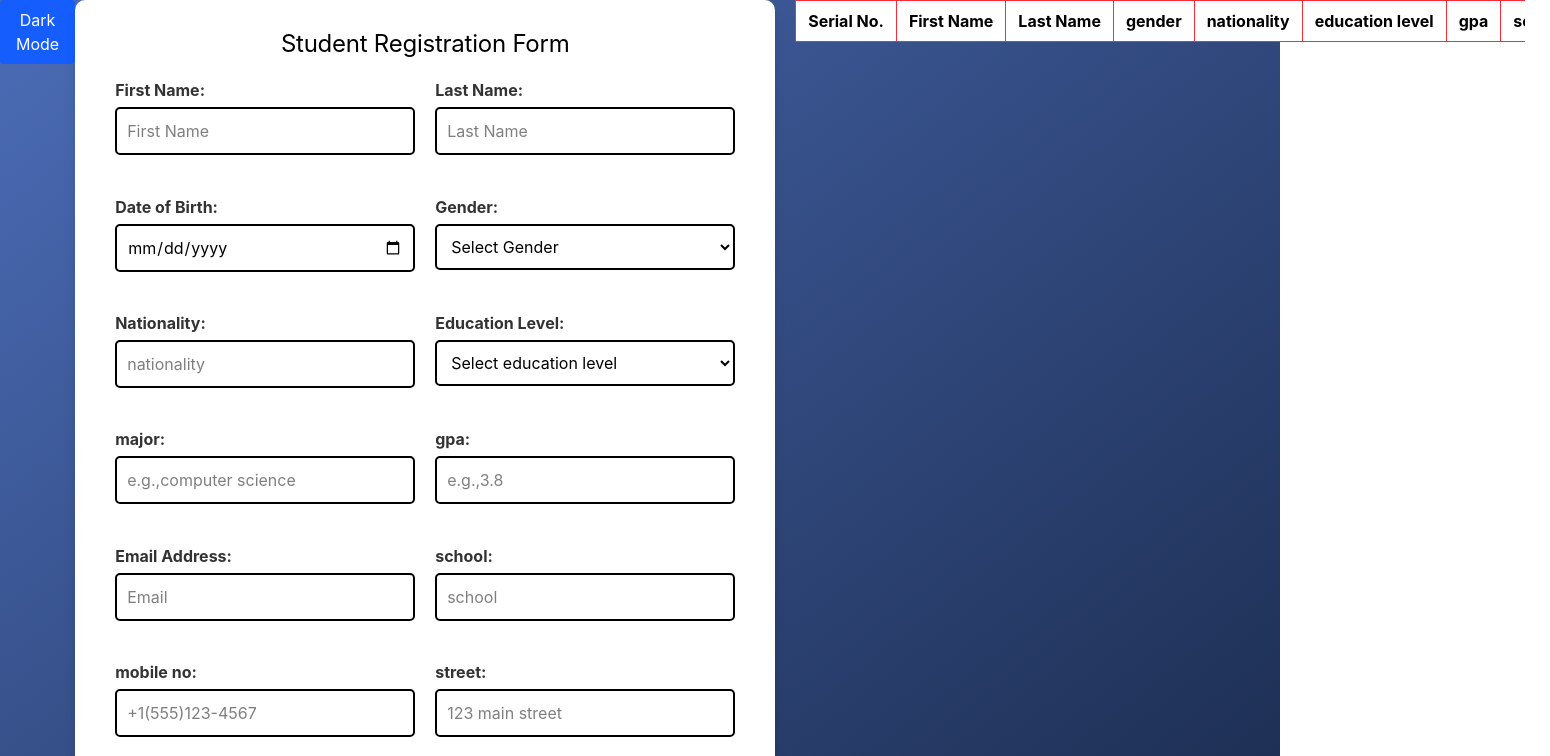
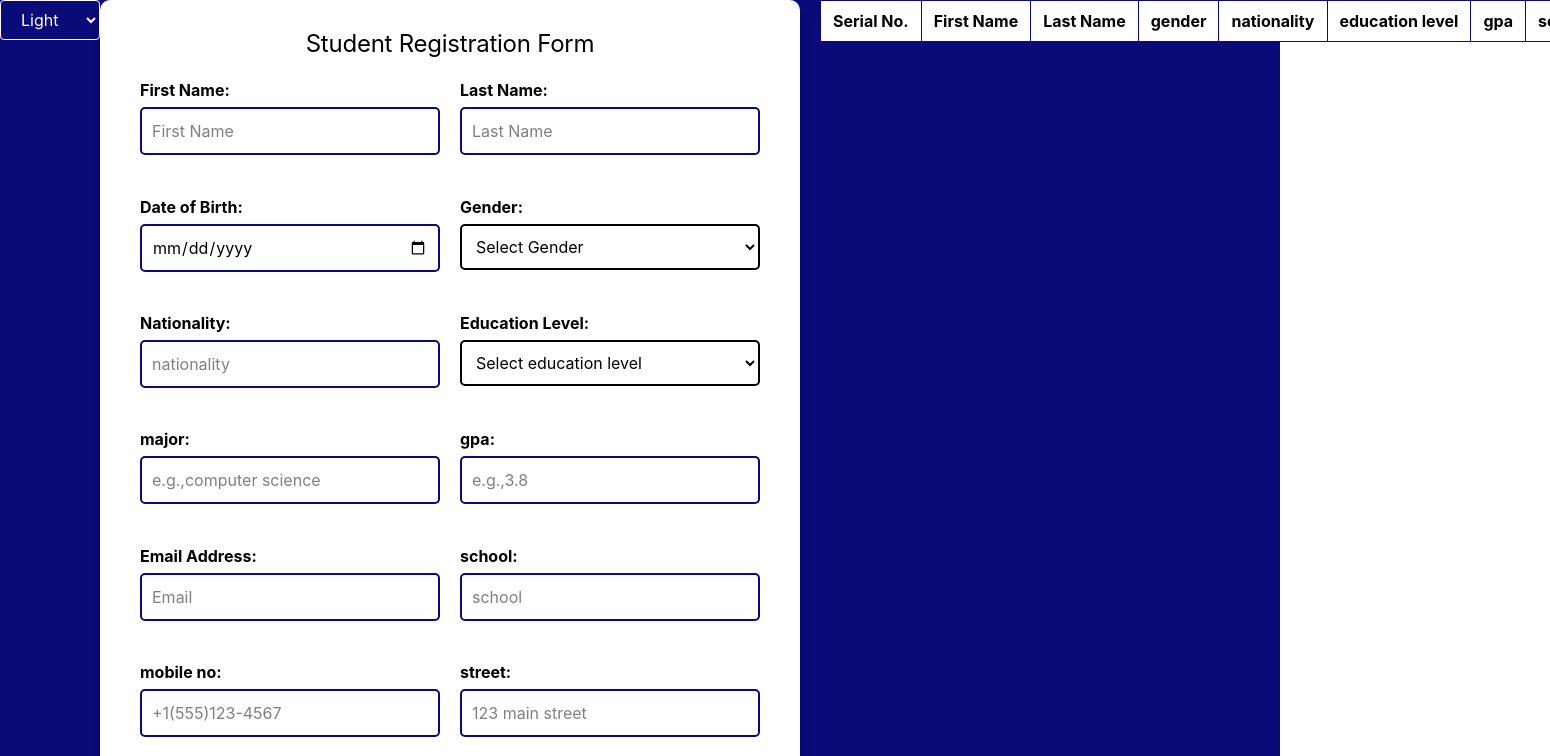
Before and after one commit to akankshyamohapatra/react-js-learning, a React (Vite) app in the folder react-vite-learning/: page / in a window 1280 px wide. Shown: the top 756 px of the page, 1550 px wide, since content can reach past the window. Built offline with nearby package versions, Linux system fonts and the light colour scheme.

Commit message:
add multiple themes to registration form

```diff
--- a/react-vite-learning/src/App.jsx
+++ b/react-vite-learning/src/App.jsx
@@ -7,20 +7,25 @@ import useUserStore from "./store/userStore";
 
 function App() {
 
-  const darkMode=useUserStore((state) => state.darkMode);
-  const toggleTheme=useUserStore((state) => state.toggleTheme);
+  const theme =useUserStore((state) => state.theme);
+  const setTheme =useUserStore((state) => state.setTheme);
 
   return (
    //body
-<div className={`font-sans m-0 p-0 flex justify-start items-start min-h-screen ${darkMode ? "bg-gray-800 text-white" :"bg-gradient-to-br from-[#4b6cb7] to-[#182848] text-black" }`}>
+<div className={`theme-${theme} font-sans m-0 p-0 flex justify-start items-start min-h-screen bg-[var(--primary)] text-white`}>
 
-  <button onClick={toggleTheme}
-  className="mb-5 px-4 py-2 rounded bg-blue-600 text-white">
-
-  {darkMode ? "Light Mode" : "Dark Mode"}
-
-  </button>
-
+  <div>
+<select
+value={theme}
+onChange={(e) => setTheme(e.target.value)}
+className="mb-5 px-4 py-2 rounded border"
+>
+  <option value="light">Light</option>
+  <option value="dark">Dark</option>
+  <option value="green">Green</option>
+  <option value="pink">Pink</option>
+</select>
+</div>
 
     <div className="flex gap-5 min-[412px]:max-[915px]:flex-col">
       <UserForm/>
@@ -28,6 +33,7 @@ function App() {
       <UserTable/>
     </div>
     </div>
+
   );
 }
 
--- a/react-vite-learning/src/UserForm.jsx
+++ b/react-vite-learning/src/UserForm.jsx
@@ -16,7 +16,7 @@ const editIndex=useUserStore(
   (state) => state.editIndex
 );
 
-const darkMode=useUserStore((state) => state.darkMode);
+
 
 
 
@@ -371,16 +371,18 @@ setFormData({
   };
 
   return (
-    <div className={`px-10 py-[30px] rounded-[10px] shadow-lg max-w-[1000px] w-[700px] min-[412px]:max-[915px]:w-[970px] ${darkMode?"bg-gray-800 text-white border-2 border-white": "bg-white text-black" }`}>
+    <div className="px-10 py-[30px] rounded-[10px] shadow-lg max-w-[1000px] w-[700px] min-[412px]:max-[915px]:w-[970px] bg-[var(--bg)] text-[var(--text)]">
     <form onSubmit={handleSubmit}>
       <h2 className="text-[24px] leading-[118%] tracking-[-0.24px] mb-5 text-center max-[1024px]:text-[20px]">Student Registration Form</h2>
 
       <div className="flex gap-5 max-[600px]:flex-col">
 
         <div className="flex flex-col mb-[15px] flex-[3]">
-        <label className ={`mb-[5px] font-bold  flex justify-start "htmlFor="fname" ${darkMode? "text-white":"text-[#333]"}`}>First Name: </label>
+        <label className ="mb-[5px] font-bold  flex justify-start  text-[var(--text)]"
+        htmlFor="fname"
+        >First Name: </label>
 
-        <input className={`p-[10px] border-2 rounded-[5px] text-base box-border w-full mb-[10px] ${ darkMode? "bg-gray-700 text-white border-gray-500" : "bg-white text-black border-black"}`}
+        <input className="p-[10px] border-2 rounded-[5px] text-base box-border w-full mb-[10px] bg-[var(--bg)] text-[var(--text)] border-[var(--primary)]"
           type="text"
           name="fname"
           placeholder="First Name"
@@ -395,9 +397,11 @@ setFormData({
 
 
         <div className=" flex flex-col mb-[15px] flex-[3]">
-        <label className ={`mb-[5px] font-bold  flex justify-start "htmlFor="lname" ${darkMode? "text-white":"text-[#333]"}`}>Last Name: </label>
+        <label className ="mb-[5px] font-bold  flex justify-start text-[var(--text)]"
+        htmlFor="lname"
+        >Last Name: </label>
 
-        <input className={`p-[10px] border-2 rounded-[5px] text-base box-border w-full mb-[10px] ${ darkMode? "bg-gray-700 text-white border-gray-500" : "bg-white text-black border-black"}`}
+        <input className="p-[10px] border-2 rounded-[5px] text-base box-border w-full mb-[10px] bg-[var(--bg)] text-[var(--text)] border-[var(--primary)]"
           type="text"
           name="lname"
           placeholder="Last Name"
@@ -412,8 +416,10 @@ setFormData({
 
       <div className="flex gap-5 max-[600px]:flex-col">
       <div className=" flex flex-col mb-[15px] flex-[3] ">
-        <label className ={`mb-[5px] font-bold  flex justify-start "htmlFor="dob" ${darkMode? "text-white":"text-[#333]"}`}>Date of Birth: </label>
-        <input className={`p-[10px] border-2 rounded-[5px] text-base box-border w-full mb-[10px] ${ darkMode? "bg-gray-700 text-white border-gray-500" : "bg-white text-black border-black"}`}
+        <label className = "mb-[5px] font-bold  flex justify-start text-[var(--text)]"
+        htmlFor="dob"
+        >Date of Birth: </label>
+        <input className="p-[10px] border-2 rounded-[5px] text-base box-border w-full mb-[10px] bg-[var(--bg)] text-[var(--text)] border-[var(--primary)]"
           type="date"
           name="dob"
           placeholder="dd/mm/yy"
@@ -426,7 +432,9 @@ setFormData({
 
 
         <div className=" flex flex-col mb-[15px] flex-[3]">
-        <label className ={`mb-[5px] font-bold  flex justify-start "htmlFor="gender" ${darkMode? "text-white":"text-[#333]"}`}>Gender: </label>
+        <label className = "mb-[5px] font-bold  flex justify-start text-[var(--text)]"
+        htmlFor="gender"
+        >Gender: </label>
 
         <select className="p-[10px] border-2 border-black rounded-[5px] text-base box-border w-full mb-[10px]"
         name="gender"
@@ -448,8 +456,9 @@ setFormData({
 
       <div className="flex gap-5 max-[600px]:flex-col">
         <div className="flex flex-col mb-[15px] flex-[3]">
-        <label className ={`mb-[5px] font-bold  flex justify-start "htmlFor="nationality" ${darkMode? "text-white":"text-[#333]"}`}>Nationality: </label>
-        <input className={`p-[10px] border-2 rounded-[5px] text-base box-border w-full mb-[10px] ${ darkMode? "bg-gray-700 text-white border-gray-500" : "bg-white text-black border-black"}`}
+        <label className = "mb-[5px] font-bold  flex justify-start text-[var(--text)]"
+        htmlFor="nationality">Nationality: </label>
+        <input className="p-[10px] border-2 rounded-[5px] text-base box-border w-full mb-[10px] bg-[var(--bg)] text-[var(--text)] border-[var(--primary)]"
           type="text"
           name="nationality"
           placeholder="nationality"
@@ -462,7 +471,8 @@ setFormData({
 
         <div className="flex flex-col mb-[15px] flex-[3]">
 
-        <label className ={`mb-[5px] font-bold  flex justify-start "htmlFor="edlevel" ${darkMode? "text-white":"text-[#333]"}`}>Education Level: </label>
+        <label className = "mb-[5px] font-bold  flex justify-start text-[var(--text)]"
+        htmlFor="edlevel">Education Level: </label>
         <select className="p-[10px] border-2 border-black rounded-[5px] text-base box-border w-full mb-[10px]"
         name="edlevel"
           value={formData.edlevel}
@@ -483,8 +493,10 @@ setFormData({
 
       <div className="flex gap-5 max-[600px]:flex-col">
       <div className="flex flex-col mb-[15px] flex-[3]">
-        <label className ={`mb-[5px] font-bold  flex justify-start "htmlFor="study" ${darkMode? "text-white":"text-[#333]"}`}>major: </label>
-        <input className={`p-[10px] border-2 rounded-[5px] text-base box-border w-full mb-[10px] ${ darkMode? "bg-gray-700 text-white border-gray-500" : "bg-white text-black border-black"}`}
+        <label className = "mb-[5px] font-bold  flex justify-start text-[var(--text)]"
+        htmlFor="study"
+        >major: </label>
+        <input className="p-[10px] border-2 rounded-[5px] text-base box-border w-full mb-[10px] bg-[var(--bg)] text-[var(--text)] border-[var(--primary)]"
           type="text"
           name="major"
           placeholder="e.g.,computer science"
@@ -497,8 +509,9 @@ setFormData({
 
         <div className="flex flex-col mb-[15px] flex-[3]">
 
-        <label className ={`mb-[5px] font-bold  flex justify-start "htmlFor="gpa" ${darkMode? "text-white":"text-[#333]"}`}>gpa: </label>
-        <input className={`p-[10px] border-2 rounded-[5px] text-base box-border w-full mb-[10px] ${ darkMode? "bg-gray-700 text-white border-gray-500" : "bg-white text-black border-black"}`}
+        <label className = "mb-[5px] font-bold  flex justify-start text-[var(--text)]"
+        htmlFor="gpa">gpa: </label>
+        <input className="p-[10px] border-2 rounded-[5px] text-base box-border w-full mb-[10px] bg-[var(--bg)] text-[var(--text)] border-[var(--primary)]"
           type="text"
           name="gpa"
           placeholder="e.g.,3.8"
@@ -512,8 +525,9 @@ setFormData({
 
       <div className="flex gap-5 max-[600px]:flex-col">
       <div className="flex flex-col mb-[15px] flex-[3]">
-        <label className ={`mb-[5px] font-bold  flex justify-start "htmlFor="email" ${darkMode? "text-white":"text-[#333]"}`}>Email Address: </label>
-        <input className={`p-[10px] border-2 rounded-[5px] text-base box-border w-full mb-[10px] ${ darkMode? "bg-gray-700 text-white border-gray-500" : "bg-white text-black border-black"}`}
+        <label className = "mb-[5px] font-bold  flex justify-start text-[var(--text)]"
+        htmlFor="email">Email Address: </label>
+        <input className="p-[10px] border-2 rounded-[5px] text-base box-border w-full mb-[10px] bg-[var(--bg)] text-[var(--text)] border-[var(--primary)]"
           type="email"
           name="email"
           placeholder="Email"
@@ -525,8 +539,9 @@ setFormData({
 </div>
 
 <div className=" flex flex-col mb-[15px] flex-[3] ">
-        <label className ={`mb-[5px] font-bold  flex justify-start "htmlFor="school" ${darkMode? "text-white":"text-[#333]"}`}>school: </label>
-        <input className={`p-[10px] border-2 rounded-[5px] text-base box-border w-full mb-[10px] ${ darkMode? "bg-gray-700 text-white border-gray-500" : "bg-white text-black border-black"}`}
+        <label className = "mb-[5px] font-bold  flex justify-start text-[var(--text)]"
+        htmlFor="school">school: </label>
+        <input className="p-[10px] border-2 rounded-[5px] text-base box-border w-full mb-[10px] bg-[var(--bg)] text-[var(--text)] border-[var(--primary)]"
           type="text"
           name="school"
           placeholder="school"
@@ -540,8 +555,9 @@ setFormData({
 
       <div className="flex gap-5 max-[600px]:flex-col">
       <div className=" flex flex-col mb-[15px] flex-[3]">
-        <label className ={`mb-[5px] font-bold  flex justify-start "htmlFor="phone" ${darkMode? "text-white":"text-[#333]"}`}>mobile no: </label>
-        <input className={`p-[10px] border-2 rounded-[5px] text-base box-border w-full mb-[10px] ${ darkMode? "bg-gray-700 text-white border-gray-500" : "bg-white text-black border-black"}`}
+        <label className = "mb-[5px] font-bold  flex justify-start text-[var(--text)]"
+        htmlFor="phone">mobile no: </label>
+        <input className="p-[10px] border-2 rounded-[5px] text-base box-border w-full mb-[10px] bg-[var(--bg)] text-[var(--text)] border-[var(--primary)]"
           type="tel"
           name="phone"
           placeholder="+1(555)123-4567"
@@ -553,8 +569,9 @@ setFormData({
         </div>
 
         <div className=" flex flex-col mb-[15px] flex-[3] ">
-        <label className ={`mb-[5px] font-bold  flex justify-start "htmlFor="street" ${darkMode? "text-white":"text-[#333]"}`}>street: </label>
-        <input className={`p-[10px] border-2 rounded-[5px] text-base box-border w-full mb-[10px] ${ darkMode? "bg-gray-700 text-white border-gray-500" : "bg-white text-black border-black"}`}
+        <label className = "mb-[5px] font-bold  flex justify-start text-[var(--text)]"
+        htmlFor="street">street: </label>
+        <input className="p-[10px] border-2 rounded-[5px] text-base box-border w-full mb-[10px] bg-[var(--bg)] text-[var(--text)] border-[var(--primary)]"
           type="text"
           name="street"
           placeholder="123 main street"
@@ -568,8 +585,9 @@ setFormData({
 
       <div className="flex gap-5 max-[600px]:flex-col">
       <div className=" flex flex-col mb-[15px] flex-[3]">
-        <label className ={`mb-[5px] font-bold  flex justify-start "htmlFor="city" ${darkMode? "text-white":"text-[#333]"}`}>city: </label>
-        <input className={`p-[10px] border-2 rounded-[5px] text-base box-border w-full mb-[10px] ${ darkMode? "bg-gray-700 text-white border-gray-500" : "bg-white text-black border-black"}`}
+        <label className = "mb-[5px] font-bold  flex justify-start text-[var(--text)]"
+        htmlFor="city">city: </label>
+        <input className="p-[10px] border-2 rounded-[5px] text-base box-border w-full mb-[10px] bg-[var(--bg)] text-[var(--text)] border-[var(--primary)]"
           type="text"
           name="city"
           placeholder="enter city"
@@ -581,8 +599,9 @@ setFormData({
         </div>
 
         <div className=" flex flex-col mb-[15px] flex-[3] ">
-        <label className ={`mb-[5px] font-bold  flex justify-start "htmlFor="state" ${darkMode? "text-white":"text-[#333]"}`}>state: </label>
-        <input className = {`p-[10px] border-2 rounded-[5px] text-base box-border w-full mb-[10px] ${ darkMode? "bg-gray-700 text-white border-gray-500" : "bg-white text-black border-black"}`}
+        <label className = "mb-[5px] font-bold  flex justify-start text-[var(--text)]"
+        htmlFor="state">state: </label>
+        <input className = "p-[10px] border-2 rounded-[5px] text-base box-border w-full mb-[10px] bg-[var(--bg)] text-[var(--text)] border-[var(--primary)]"
           type="text"
           name="state"
           placeholder="enter state"
--- a/react-vite-learning/src/UserTable.jsx
+++ b/react-vite-learning/src/UserTable.jsx
@@ -7,60 +7,60 @@ function UserTable() {
 
   const editUser = useUserStore((state) => state.editUser);
 
-  const darkMode = useUserStore((state) => state.darkMode);
+
 
   return (
     <div className="w-[730px] overflow-x-auto min-[768px]:max-[1024px]:w-[1000px] min-[412px]:max-[915px]:w-[1000px]">
-      <table className={`w-max border-collapse ${darkMode ? "bg-gray-800 text-white": "bg-white text-black"}`}>
+      <table className="w-max border-collapse bg-[var(--bg)] text-[var(--text)]">
         <thead>
           <tr>
-            <th className={`py-2 px-3 border whitespace-nowrap ${darkMode?"border-gray-500":"border-red-500"}`}>
+            <th className="py-2 px-3 border whitespace-nowrap border-[var(--primary)]">
               Serial No.
             </th>
 
-            <th className={`py-2 px-3 border whitespace-nowrap ${darkMode?"border-gray-500":"border-red-500"}`}>
+            <th className= "py-2 px-3 border whitespace-nowrap border-[var(--primary)]">
               First Name
             </th>
-            <th className={`py-2 px-3 border whitespace-nowrap ${darkMode?"border-gray-500":"border-red-500"}`}>
+            <th className= "py-2 px-3 border whitespace-nowrap border-[var(--primary)]">
               Last Name
             </th>
-            <th className={`py-2 px-3 border whitespace-nowrap ${darkMode?"border-gray-500":"border-red-500"}`}>
+            <th className= "py-2 px-3 border whitespace-nowrap border-[var(--primary)]">
               gender
             </th>
-            <th className={`py-2 px-3 border whitespace-nowrap ${darkMode?"border-gray-500":"border-red-500"}`}>
+            <th className= "py-2 px-3 border whitespace-nowrap border-[var(--primary)]">
               nationality
             </th>
-            <th className={`py-2 px-3 border whitespace-nowrap ${darkMode?"border-gray-500":"border-red-500"}`}>
+            <th className="py-2 px-3 border whitespace-nowrap border-[var(--primary)]">
               education level
             </th>
-            <th className={`py-2 px-3 border whitespace-nowrap ${darkMode?"border-gray-500":"border-red-500"}`}>
+            <th className="py-2 px-3 border whitespace-nowrap border-[var(--primary)]">
               gpa
             </th>
-            <th className={`py-2 px-3 border whitespace-nowrap ${darkMode?"border-gray-500":"border-red-500"}`}>
+            <th className="py-2 px-3 border whitespace-nowrap border-[var(--primary)]">
               school
             </th>
-            <th className={`py-2 px-3 border whitespace-nowrap ${darkMode?"border-gray-500":"border-red-500"}`}>
+            <th className="py-2 px-3 border whitespace-nowrap border-[var(--primary)]">
               city
             </th>
-            <th className={`py-2 px-3 border whitespace-nowrap ${darkMode?"border-gray-500":"border-red-500"}`}>
+            <th className="py-2 px-3 border whitespace-nowrap border-[var(--primary)]">
               dob
             </th>
-            <th className={`py-2 px-3 border whitespace-nowrap ${darkMode?"border-gray-500":"border-red-500"}`}>
+            <th className= "py-2 px-3 border whitespace-nowrap border-[var(--primary)]">
               major
             </th>
-            <th className={`py-2 px-3 border whitespace-nowrap ${darkMode?"border-gray-500":"border-red-500"}`}>
+            <th className="py-2 px-3 border whitespace-nowrap border-[var(--primary)]">
               mobileno.
             </th>
-            <th className={`py-2 px-3 border whitespace-nowrap ${darkMode?"border-gray-500":"border-red-500"}`}>
+            <th className="py-2 px-3 border whitespace-nowrap border-[var(--primary)]">
               Email
             </th>
-            <th className={`py-2 px-3 border whitespace-nowrap ${darkMode?"border-gray-500":"border-red-500"}`}>
+            <th className="py-2 px-3 border whitespace-nowrap border-[var(--primary)]">
               street
             </th>
-            <th className={`py-2 px-3 border whitespace-nowrap ${darkMode?"border-gray-500":"border-red-500"}`}>
+            <th className="py-2 px-3 border whitespace-nowrap border-[var(--primary)]">
               state
             </th>
-            <th className={`py-2 px-3 border whitespace-nowrap ${darkMode?"border-gray-500":"border-red-500"}`}>
+            <th className="py-2 px-3 border whitespace-nowrap border-[var(--primary)]">
               Actions
             </th>
           </tr>
@@ -69,53 +69,53 @@ function UserTable() {
         <tbody>
           {users.map((user, index) => (
             <tr key={index}>
-              <td className={`py-2 px-3 border whitespace-nowrap ${darkMode?"border-gray-500":"border-red-500"}`}>
+              <td className="py-2 px-3 border whitespace-nowrap border-[var(--primary)]">
                 {index + 1}
               </td>
 
-              <td className={`py-2 px-3 border whitespace-nowrap ${darkMode?"border-gray-500":"border-red-500"}`}>
+              <td className="py-2 px-3 border whitespace-nowrap border-[var(--primary)]">
                 {user.fname}
               </td>
-              <td className={`py-2 px-3 border whitespace-nowrap ${darkMode?"border-gray-500":"border-red-500"}`}>
+              <td className="py-2 px-3 border whitespace-nowrap border-[var(--primary)]">
                 {user.lname}
               </td>
-              <td className={`py-2 px-3 border whitespace-nowrap ${darkMode?"border-gray-500":"border-red-500"}`}>
+              <td className="py-2 px-3 border whitespace-nowrap border-[var(--primary)]">
                 {user.gender}
               </td>
-              <td className={`py-2 px-3 border whitespace-nowrap ${darkMode?"border-gray-500":"border-red-500"}`}>
+              <td className="py-2 px-3 border whitespace-nowrap border-[var(--primary)]">
                 {user.nationality}
               </td>
-              <td className={`py-2 px-3 border whitespace-nowrap ${darkMode?"border-gray-500":"border-red-500"}`}>
+              <td className="py-2 px-3 border whitespace-nowrap border-[var(--primary)]">
                 {user.edlevel}
               </td>
-              <td className={`py-2 px-3 border whitespace-nowrap ${darkMode?"border-gray-500":"border-red-500"}`}>
+              <td className="py-2 px-3 border whitespace-nowrap border-[var(--primary)]">
                 {user.gpa}
               </td>
-              <td className={`py-2 px-3 border whitespace-nowrap ${darkMode?"border-gray-500":"border-red-500"}`}>
+              <td className="py-2 px-3 border whitespace-nowrap border-[var(--primary)]">
                 {user.school}
               </td>
-              <td className= {`py-2 px-3 border whitespace-nowrap ${darkMode?"border-gray-500":"border-red-500"}`}>
+              <td className= "py-2 px-3 border whitespace-nowrap border-[var(--primary)]">
                 {user.city}
               </td>
-              <td className={`py-2 px-3 border whitespace-nowrap ${darkMode?"border-gray-500":"border-red-500"}`}>
+              <td className="py-2 px-3 border whitespace-nowrap border-[var(--primary)]">
                 {user.dob}
               </td>
-              <td className={`py-2 px-3 border whitespace-nowrap ${darkMode?"border-gray-500":"border-red-500"}`}>
+              <td className="py-2 px-3 border whitespace-nowrap border-[var(--primary)]">
                 {user.major}
               </td>
-              <td className={`py-2 px-3 border whitespace-nowrap ${darkMode?"border-gray-500":"border-red-500"}`}>
+              <td className="py-2 px-3 border whitespace-nowrap border-[var(--primary)]">
                 {user.phone}
               </td>
-              <td className={`py-2 px-3 border whitespace-nowrap ${darkMode?"border-gray-500":"border-red-500"}`}>
+              <td className="py-2 px-3 border whitespace-nowrap border-[var(--primary)]">
                 {user.email}
               </td>
-              <td className={`py-2 px-3 border whitespace-nowrap ${darkMode?"border-gray-500":"border-red-500"}`}>
+              <td className="py-2 px-3 border whitespace-nowrap border-[var(--primary)]">
                 {user.street}
               </td>
-              <td className={`py-2 px-3 border whitespace-nowrap ${darkMode?"border-gray-500":"border-red-500"}`}>
+              <td className="py-2 px-3 border whitespace-nowrap border-[var(--primary)]">
                 {user.state}
               </td>
-              <td className={`py-2 px-3 border whitespace-nowrap ${darkMode?"border-gray-500":"border-red-500"}`}>
+              <td className="py-2 px-3 border whitespace-nowrap border-[var(--primary)]">
                 <button
                   className="py-1 px-2 text-[0.9rem] m-[2px] border-0 rounded-[4px] cursor-pointer bg-[#4b6cb7]"
                   onClick={() => editUser(index)}
--- a/react-vite-learning/src/store/userStore.js
+++ b/react-vite-learning/src/store/userStore.js
@@ -4,13 +4,13 @@ const useUserStore = create((set) => ({
   users: [],
   editIndex: null,
 
-  darkMode:false,
+  theme: "light",
 
 
-  toggleTheme: () =>
-set((state) =>({
-   darkMode: !state.darkMode,
-})),
+  setTheme:(newTheme) =>
+    set({
+        theme: newTheme,
+    }),
 
 
 
```
Also changed, not shown: react-vite-learning/src/index.css (+27 -0 lines).
